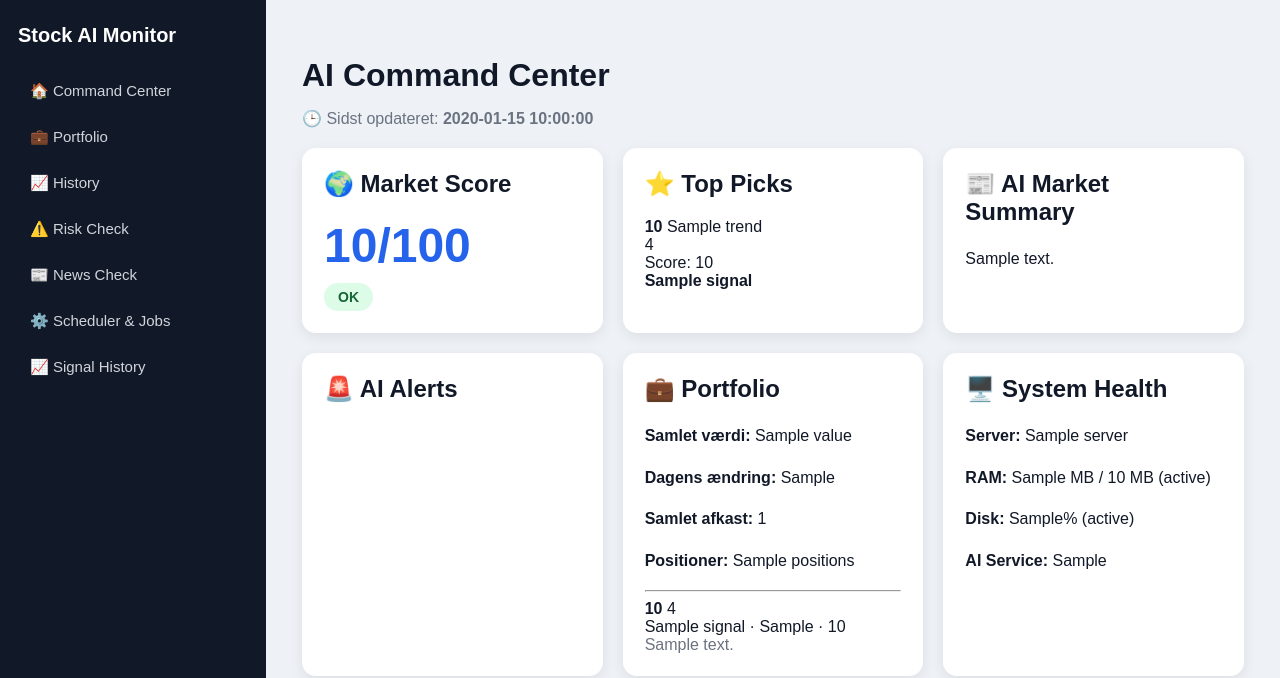
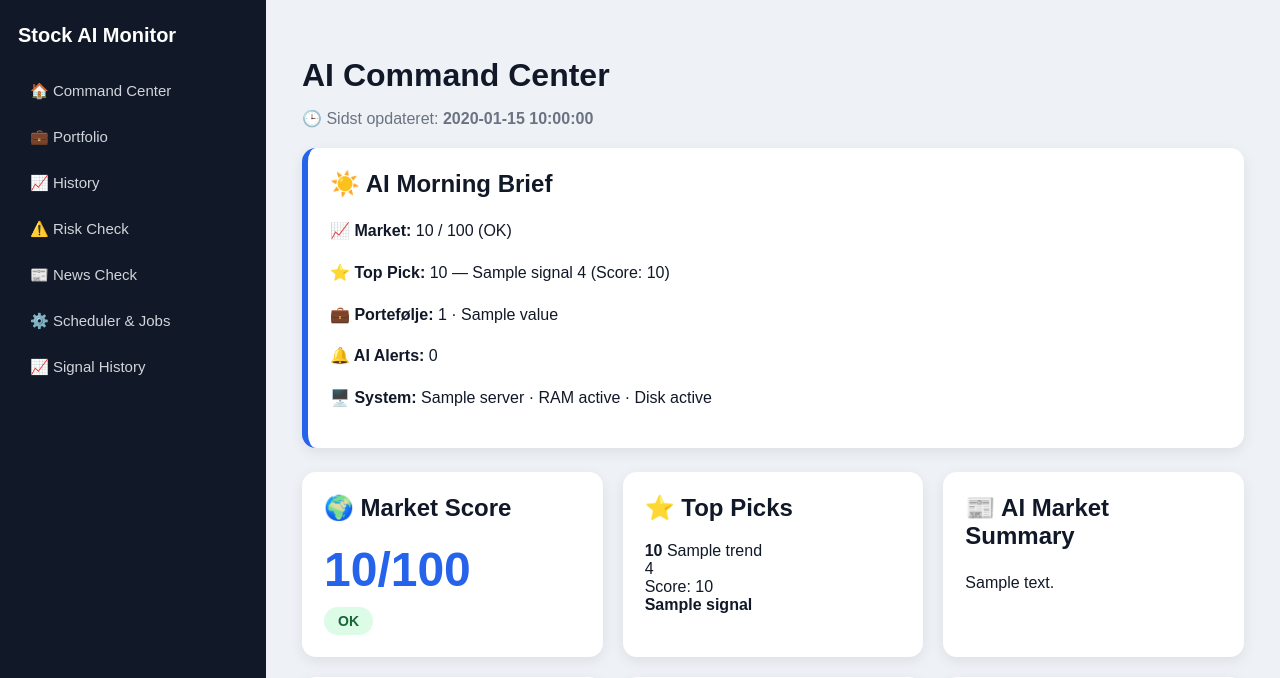
Before and after one commit to thomasthorvaldlund-ctrl/novo-ai-monitor, a Python web app: template templates/command_center.html in a window 1280 px wide. Shown: the top 678 px of the page. Run offline with Jinja, Linux system fonts and the light colour scheme; the template is opened without the code that fills it: most values are stand-ins (such as "Sample title", 1, 10 or a date in 2020).

Commit message:
Show morning brief in Command Center

```diff
--- a/command_center_routes.py
+++ b/command_center_routes.py
@@ -10,6 +10,7 @@ from openai_service import client
 from ai_alerts_service import get_ai_alerts
 from portfolio_summary_service import get_portfolio_summary
 from ai_analyst_service import get_ai_analyst
+from morning_brief_service import get_morning_brief
 
 
 command_center_bp = Blueprint("command_center", __name__)
@@ -27,6 +28,7 @@ def command_center():
 
     top_picks = cache.get("top_picks", [])
     analyst = cache.get("analyst", "AI Analyst er ikke tilgængelig endnu.")
+    brief = cache.get("morning_brief", {})
 
     return render_template(
         "command_center.html",
@@ -37,5 +39,6 @@ def command_center():
         alerts=alerts,
         portfolio=portfolio,
         analyst=analyst,
+        brief=brief,
         updated_at=updated_at,
     )
--- a/dashboard_cache_builder.py
+++ b/dashboard_cache_builder.py
@@ -10,6 +10,7 @@ from market_summary_service import get_market_summary
 from ai_alerts_service import get_ai_alerts
 from portfolio_summary_service import get_portfolio_summary
 from system_health_service import get_system_health
+from morning_brief_service import get_morning_brief
 
 from dashboard_cache_service import save_dashboard_cache
 
@@ -27,6 +28,7 @@ def build_dashboard_cache():
     "system_health": get_system_health(),
     "top_picks": get_top_picks(ranking),
     "analyst": get_ai_analyst(),
+    "morning_brief": get_morning_brief(),
 }
 
     save_dashboard_cache(data)
--- a/templates/command_center.html
+++ b/templates/command_center.html
@@ -34,6 +34,44 @@
 <p style="color:#6b7280; margin-top:-10px; margin-bottom:20px;">
     🕒 Sidst opdateret: <strong>{{ updated_at }}</strong>
 </p>
+
+<div class="card" style="border-left:6px solid #2563eb; margin-bottom:24px;">
+    <h2>☀️ AI Morning Brief</h2>
+
+    <p>
+        <b>📈 Market:</b>
+        {{ brief.market.score }} / 100
+        ({{ brief.market.status }})
+    </p>
+
+    {% if brief.top_pick %}
+    <p>
+        <b>⭐ Top Pick:</b>
+        {{ brief.top_pick.stock }}
+        — {{ brief.top_pick.signal }}
+        {{ brief.top_pick.stars }}
+        (Score: {{ brief.top_pick.score }})
+    </p>
+    {% endif %}
+
+    <p>
+        <b>💼 Portefølje:</b>
+        {{ brief.portfolio.total_return }}
+        · {{ brief.portfolio.value }}
+    </p>
+
+    <p>
+        <b>🔔 AI Alerts:</b>
+        {{ brief.alerts|length }}
+    </p>
+
+    <p>
+        <b>🖥️ System:</b>
+        {{ brief.health.server }}
+        · RAM {{ brief.health.memory_status }}
+        · Disk {{ brief.health.disk_status }}
+    </p>
+</div>
 
 <div class="grid">
 
```
